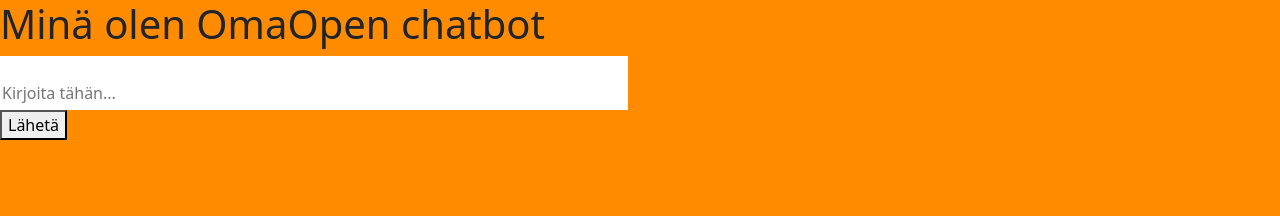
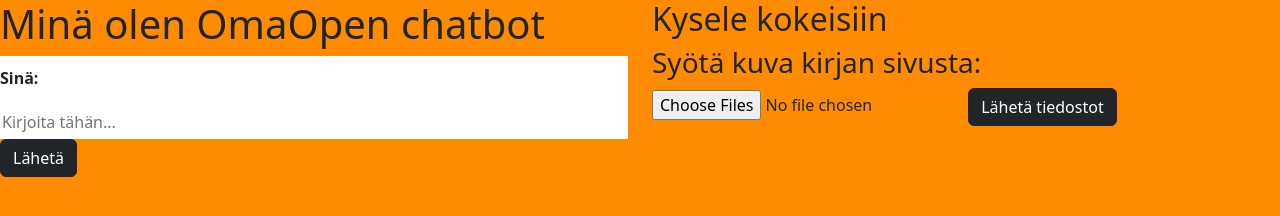
Before and after one commit to ltulijoki/kodarit-blackbelt-s24-omaope, a website: page public/index.html in a window 1280 px wide. Both pictures are taken after a click on the button "Lähetä". Drawn offline with nearby package versions, Linux system fonts and the light colour scheme; no server answers.

Commit message:
aloitettu tiedostonvalinta

```diff
--- a/public/index.html
+++ b/public/index.html
@@ -19,9 +19,17 @@
             </div>
 
             <input id="user-input-chatbox" class="user-input" type="text" placeholder="Kirjoita tähän...">
-            <button id="send-button-chatbox">Lähetä</button>
+            <button id="send-button-chatbox" class="btn btn-dark">Lähetä</button>
         </div>
-        <div class="col-sm-6"></div>
+        <div class="col-sm-6">
+            <h2>Kysele kokeisiin</h2>
+            <h3>Syötä kuva kirjan sivusta:</h3>
+
+            <div>
+                <input type="file" id="image-input" multiple>
+                <button id="send-images-button" class="btn btn-dark">Lähetä tiedostot</button>
+            </div>
+        </div>
     </div>
 </body>
 </html>
--- a/public/scripts.js
+++ b/public/scripts.js
@@ -1,6 +1,8 @@
 document.getElementById('send-button-chatbox').addEventListener('click', sendMessage)
 
 document.getElementById('user-input-chatbox').addEventListener('keypress', e => e.key == 'Enter' && sendMessage())
+
+document.getElementById('send-images-button').addEventListener('click', sendImages);
 
 async function sendMessage() {
   console.log('Viesti lähetetty')
@@ -8,7 +10,7 @@ async function sendMessage() {
   const userMessage = input.value;
   input.value = '';
   console.log(userMessage)
-  addMessageToChat(userMessage)
+  addMessageToChat('Sinä: ' + userMessage, 'user-message')
 
   const response = await fetch('/chat', {
     method: 'POST',
@@ -21,17 +23,28 @@ async function sendMessage() {
   if (response.status === 200) {
     console.log(data)
     console.log(data.reply)
-    addMessageToChat(data.reply)
+    addMessageToChat('ChatGPT: ' + data.reply, 'bot-message')
   } else {
     console.log(response)
-    addMessageToChat('ChatGPT: Jotain meni pieleen. Yritä myöhemmin uudelleen.')
+    addMessageToChat('ChatGPT: Jotain meni pieleen. Yritä myöhemmin uudelleen.', 'bot-message')
   }
 }
 
-function addMessageToChat(message) {
+function addMessageToChat(message, className) {
   const messageElement = document.createElement('div')
-  messageElement.classList.add('message')
+  messageElement.classList.add('message', className)
   messageElement.textContent = message
   console.log(messageElement)
   document.getElementById('chatbox').appendChild(messageElement)
 }
+
+function sendImages() {
+  const imageInput = document.getElementById('image-input')
+  const files = imageInput.files
+  console.log(files)
+
+  if (files.length === 0) {
+    alert('Valitse kuvia ensin.')
+    return
+  }
+}
--- a/public/styles.css
+++ b/public/styles.css
@@ -19,6 +19,7 @@ body {
 
 .message {
     text-align: left;
+    margin-bottom: 5px;
 }
 
 .user-message {
```
